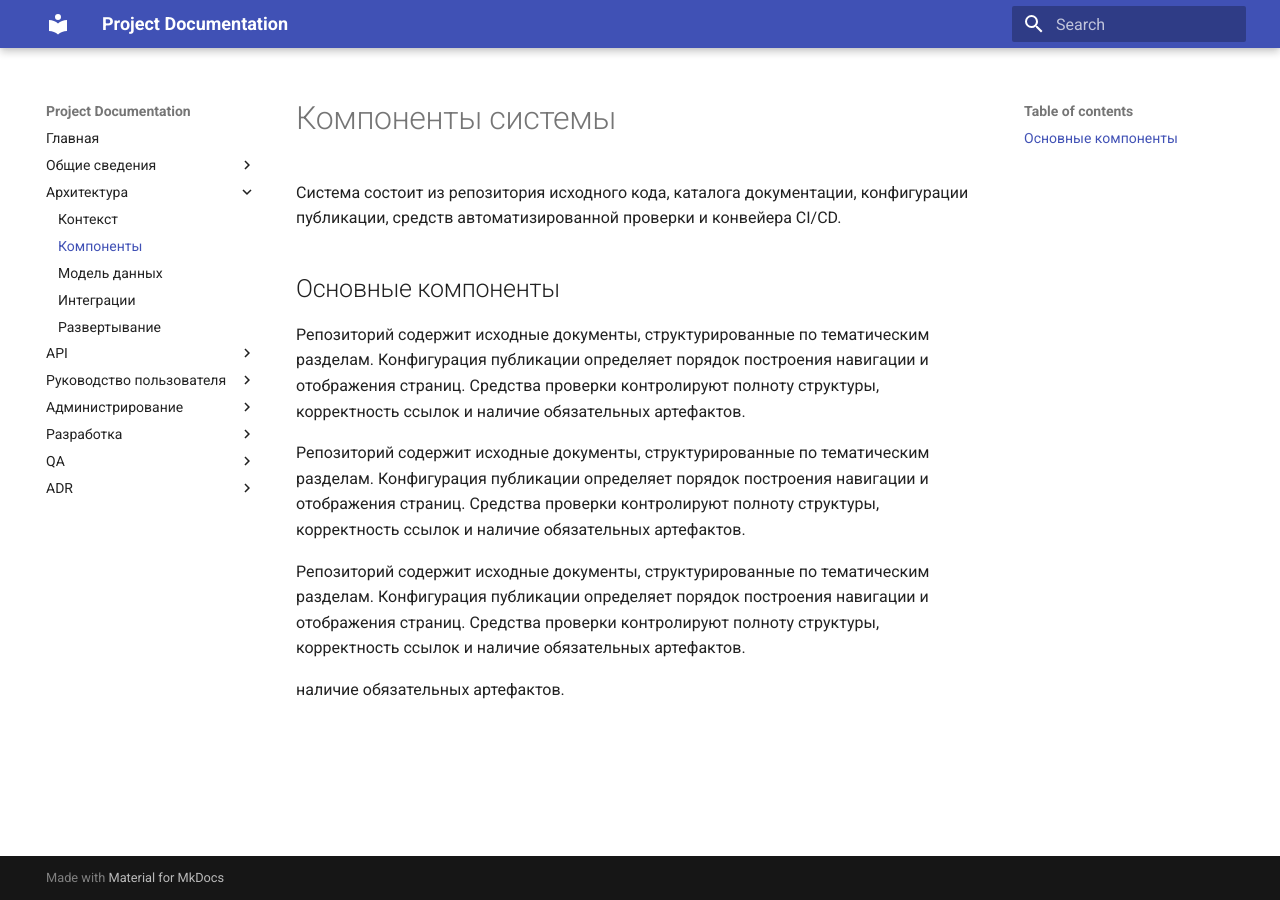
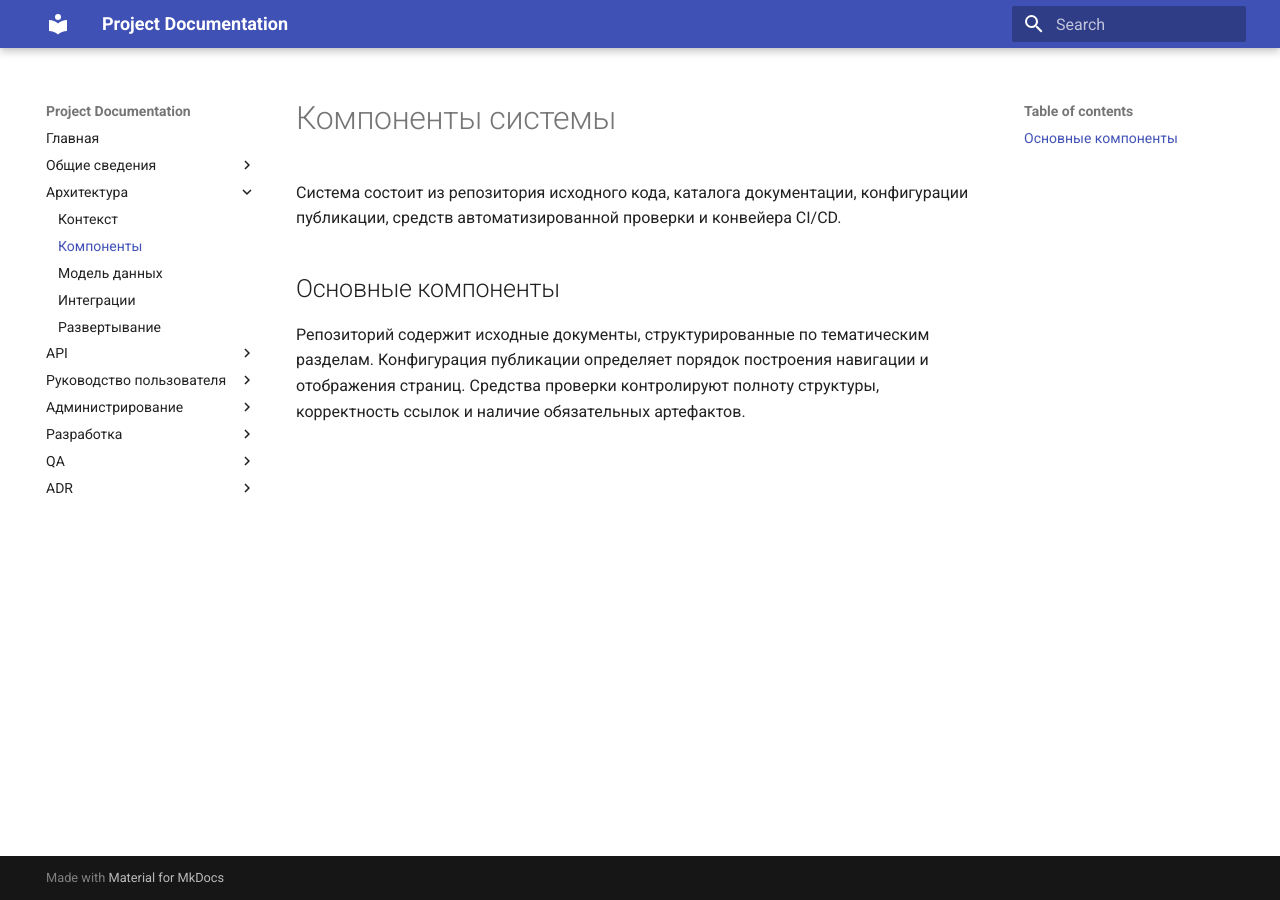
Before and after one commit to techwri/Demo, an MkDocs documentation site: the page built from docs/architecture/components.md, in a window 1280 px wide. Built offline with MkDocs 1.6.1 and Material for MkDocs 9.7.7, drawn with Linux system fonts in a browser that asks for light colours.

Commit message:
Update components.md

```diff
--- a/docs/architecture/components.md
+++ b/docs/architecture/components.md
@@ -5,11 +5,3 @@
 ## Основные компоненты
 
 Репозиторий содержит исходные документы, структурированные по тематическим разделам. Конфигурация публикации определяет порядок построения навигации и отображения страниц. Средства проверки контролируют полноту структуры, корректность ссылок и наличие обязательных артефактов.
-
-
-Репозиторий содержит исходные документы, структурированные по тематическим разделам. Конфигурация публикации определяет порядок построения навигации и отображения страниц. Средства проверки контролируют полноту структуры, корректность ссылок и наличие обязательных артефактов.
-
-Репозиторий содержит исходные документы, структурированные по тематическим разделам. Конфигурация публикации определяет порядок построения навигации и отображения страниц. Средства проверки контролируют полноту структуры, корректность ссылок и наличие обязательных артефактов.
-
-
-наличие обязательных артефактов.
```
